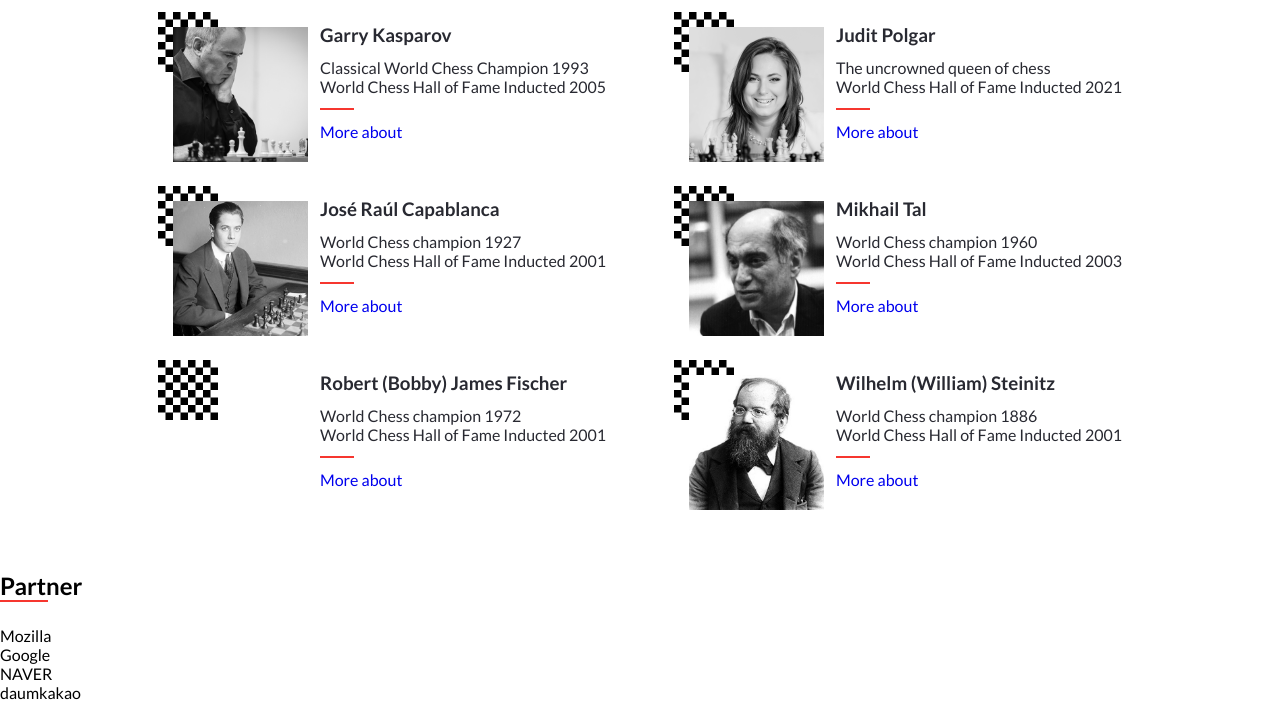
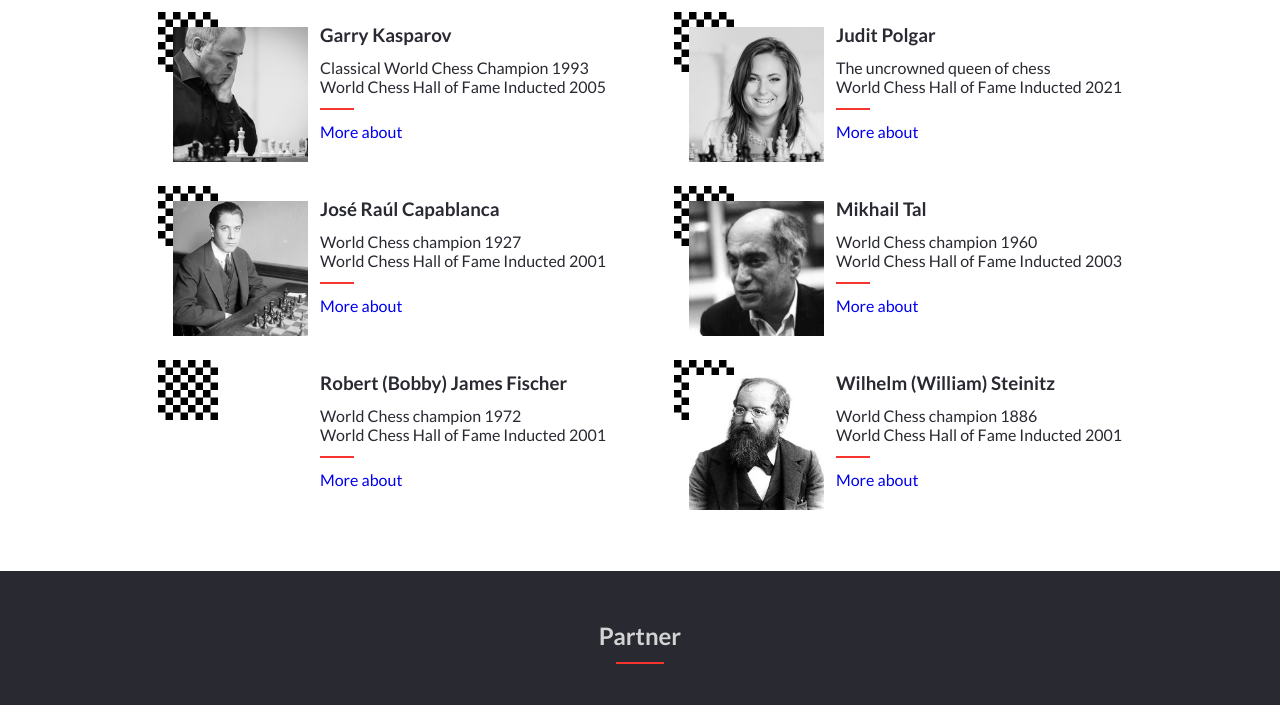
Before and after one commit to Sboursen/Chess-World-Championship, a website: page index.html in a window 1280 px wide. Shown: the part 2023-2728 px from the top of the page. Drawn offline with Linux system fonts and the light colour scheme; a web font is replaced by a local one.

Commit message:
Style the partners section

```diff
--- a/index.html
+++ b/index.html
@@ -120,7 +120,7 @@
         openness and sharing,creating a positive change with
         people from over 80 countries is taking place in
         October, in Korea.</p>
-      <h2 class="date">2015.10.15(THU) ~ 16(FRI)</h2>
+      <h2 class="date">1983.10.15 (THU) ~ 16 (FRI)</h2>
       <p class="place">@ National Museum of Korea, Art
         Center Nabi and
         more</p>
@@ -311,8 +311,10 @@
       </ul>
     </section>
     <section class="partners-section">
-      <h2 class="title">Partner</h2>
-      <hr>
+      <div class="title-group">
+        <h2 class="title">Partner</h2>
+        <hr>
+      </div>
       <ul>
         <li>
           Mozilla
@@ -342,5 +344,4 @@
 
   </footer>
 </body>
-
 </html>
--- a/style.css
+++ b/style.css
@@ -427,6 +427,51 @@ header {
     url(./images/chessboard.svg);
 }
 
+/* ||| partners section-------------------------------------- */
+
+.partners-section {
+  display: flex;
+  flex-direction: column;
+  align-items: center;
+  justify-content: space-around;
+  gap: 48px;
+  background-color: var(--shark);
+  padding-top: 50px;
+  padding-bottom: 50px;
+}
+
+.partners-section > * {
+  margin-left: 16px;
+  margin-right: 16px;
+}
+
+.partners-section .title-group {
+  display: flex;
+  flex-direction: column;
+  gap: 12px;
+  align-items: center;
+}
+
+.partners-section .title {
+  color: var(--iron);
+  font-size: 24px;
+}
+
+.partners-section ul {
+  width: calc(100% - 2 * 16px);
+  display: flex;
+  flex-wrap: wrap;
+  align-items: center;
+  justify-content: center;
+  gap: 24px;
+  color: var(--iron);
+}
+
+.partners-section li {
+  padding: 12px;
+  font-size: 24px;
+}
+
 /* ||| mobile only-------------------------------------- */
 
 @media only screen and (max-width: 768px) {
```
